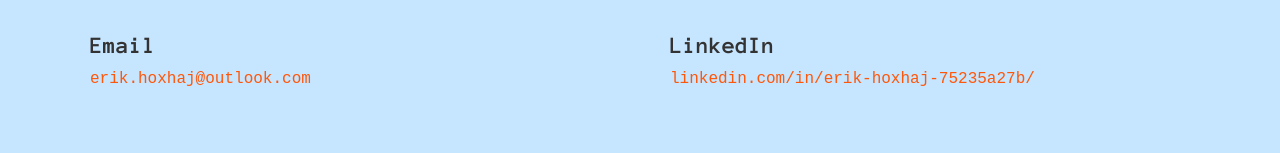
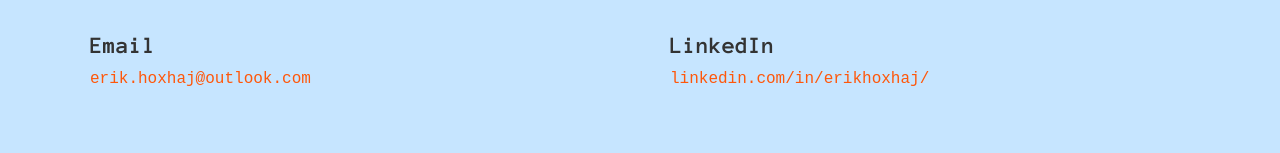
Before and after one commit to erikhox/Website, a plain HTML site: page contact.html in a window 1280 px wide. Shown: the part 161-314 px from the top of the page. Drawn offline with Linux system fonts and the light colour scheme; a web font is replaced by a local one.

Commit message:
Update contact.html

```diff
--- a/contact.html
+++ b/contact.html
@@ -34,7 +34,7 @@
                 </div>
                 <div class="contact-item">
                     <h3>LinkedIn</h3>
-                    <p><a href="https://www.linkedin.com/in/erik-hoxhaj-75235a27b/" target="_blank">linkedin.com/in/erik-hoxhaj-75235a27b/</a></p>
+                    <p><a href="https://www.linkedin.com/in/erikhoxhaj/" target="_blank">linkedin.com/in/erikhoxhaj/</a></p>
                 </div>
                 <div class="contact-item">
                     <h3></h3>
@@ -76,7 +76,7 @@
     </main>
     <footer>
         <div class="container">
-            <p>Contact: <a href="mailto:erik.hoxhaj@outlook.com">erik.hoxhaj@outlook.com</a> | <a href="https://www.linkedin.com/in/erik-hoxhaj-75235a27b/" target="_blank">LinkedIn</a> | <a href="https://github.com/erikhox" target="_blank">GitHub</a> | <a href="files/resume.pdf" target="_blank">Resume</a></p>
+            <p>Contact: <a href="mailto:erik.hoxhaj@outlook.com">erik.hoxhaj@outlook.com</a> | <a href="https://www.linkedin.com/in/erikhoxhaj/" target="_blank">LinkedIn</a> | <a href="https://github.com/erikhox" target="_blank">GitHub</a> | <a href="files/resume.pdf" target="_blank">Resume</a></p>
         </div>
     </footer>
 </body>
```
